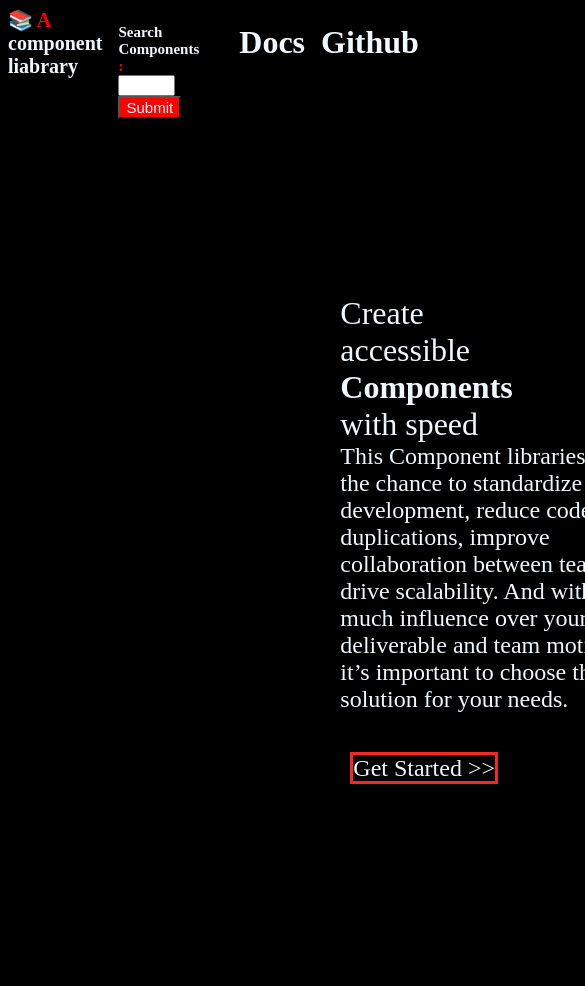
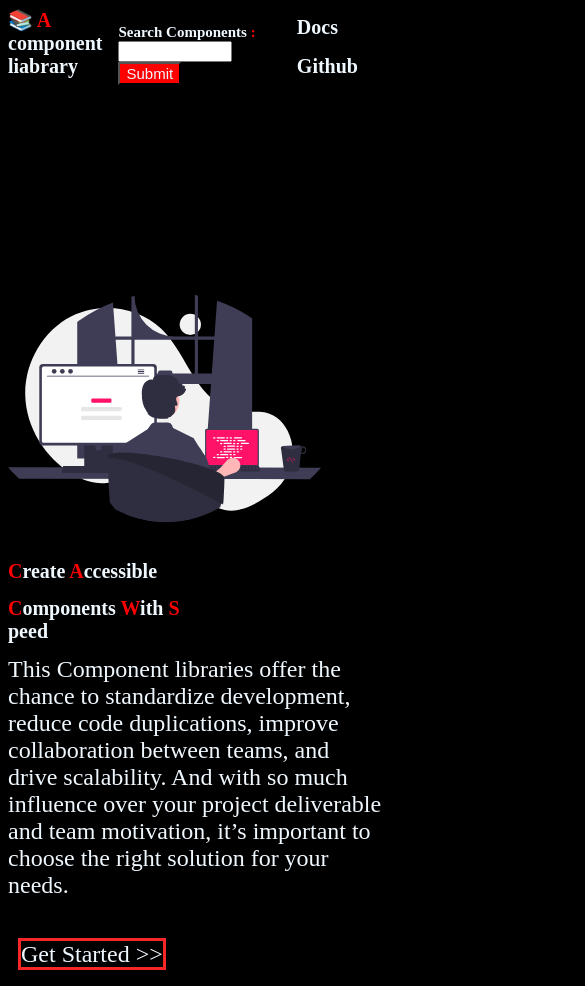
Before and after one commit to ashuashu2/Sage-UI, a plain HTML site: page index.html in a window 390 px wide. Shown: the top 986 px of the page, 585 px wide, since content can reach past the window. Before the commit the page ends 899 px from the top, so only its background shows below. Drawn offline with Linux system fonts and the light colour scheme.

Commit message:
update index  folder

```diff
--- a/index.html
+++ b/index.html
@@ -49,10 +49,12 @@
 
         <div class="banner-heading">
             <div class="small-container">
-                <div> Create accessible
-                </div>
-                <div> <strong
-                >Components</strong> with speed</div>
+                <h1 class="nav-heading"><span class="color-change">C</span>reate  <span class="color-change" >A</span>ccessible</h1>
+
+
+                    <h1 class="nav-heading"><span class="color-change">C</span>omponents  <span class="color-change" >W</span>ith   <span class="color-change" >S</span> peed</h1>
+
+
             </div>
 
             <div> This Component libraries offer the chance to standardize development, reduce code duplications,
--- a/style.css
+++ b/style.css
@@ -16,7 +16,7 @@
 
 .button-started{
     background-color:;
-   font-size: x-large;
+   font-size: xx-large;
    margin-top: 2rem;
    margin-right: 10rem;
    border: solid black;
@@ -267,7 +267,7 @@ body{
  }
 
  .nav-links{
-     margin-left: -1rem;
+     margin-left: -2rem;
 
  font-size: 5x;
    text-decoration: none;
@@ -279,20 +279,59 @@ body{
      color: aliceblue;
      font-size: 15px;
  }
+ .color-change{
+    color: red;
+}
+.list-item{
+    margin-right: 1rem;
+    margin-top: 0px;
+    display: flex;
+    justify-content: space-between;
+    display: flex;
+    flex-wrap: wrap;
 
 
-
- .hero{
-
-    visibility: hidden;
-
+    text-decoration: none;
+    color: black;
 
 }
-.banner-heading{
-    margin-left: -30rem;
+.list{
+    font-size:20px;
+    margin: 0.5rem;
+
 }
 
 
 
 
+.banner-heading{
+    margin-left: 0rem;
+    margin-top: 2rem;
+}
+.hero{
+        height: 27vh;
+    /* width: 100%; */
+
+}
+
+.flex{
+    display: grid;
+    font-size: x-large;
+    margin-top: 10rem;
+
+
+}
+.button-started{
+    background-color:;
+   font-size: x-large;
+   margin-top: 2rem;
+   margin-right: 10rem;
+   border: solid black;
+   border: 10px solid black
+
+
+
+}
+
+
  }
```
